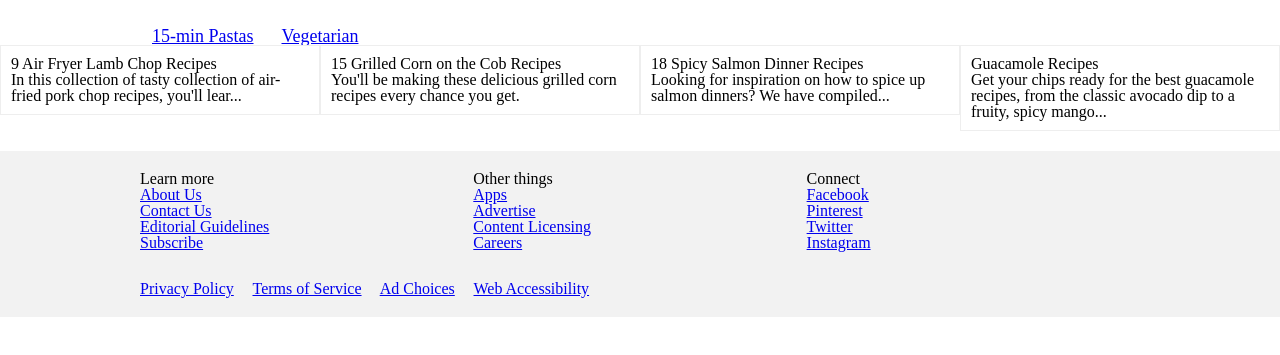
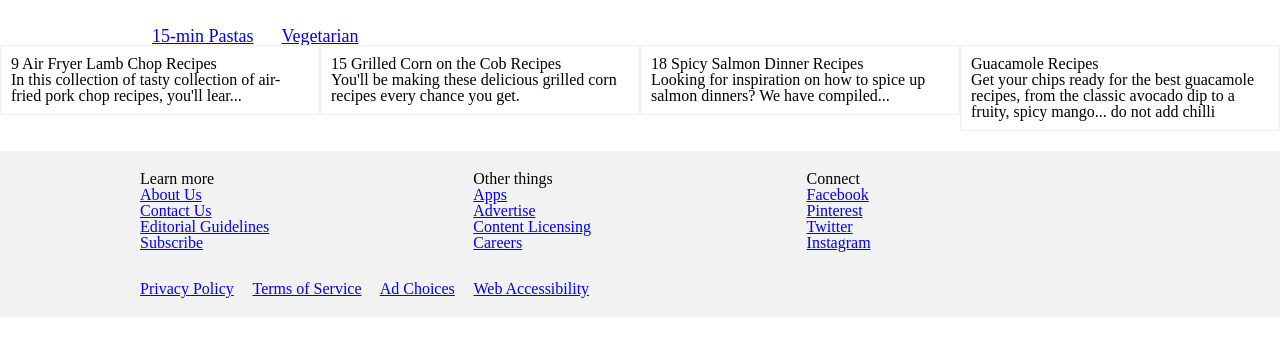
Before and after one commit to dalam278/Reciepe, a plain HTML site: page Feature-branch.html in a window 1280 px wide. Shown: the part 49-404 px from the top of the page. Drawn offline with Linux system fonts and the light colour scheme.

Commit message:
Update Feature-branch.html

```diff
--- a/Feature-branch.html
+++ b/Feature-branch.html
@@ -44,7 +44,7 @@
 </article><!--
 --><article class="featured-article">
   <h4>Guacamole Recipes</h4>
-  <p>Get your chips ready for the best guacamole recipes, from the classic avocado dip to a fruity, spicy mango...</p>
+  <p>Get your chips ready for the best guacamole recipes, from the classic avocado dip to a fruity, spicy mango... do not add chilli </p>
 </article>
 <footer>
   <div class="container">
```
